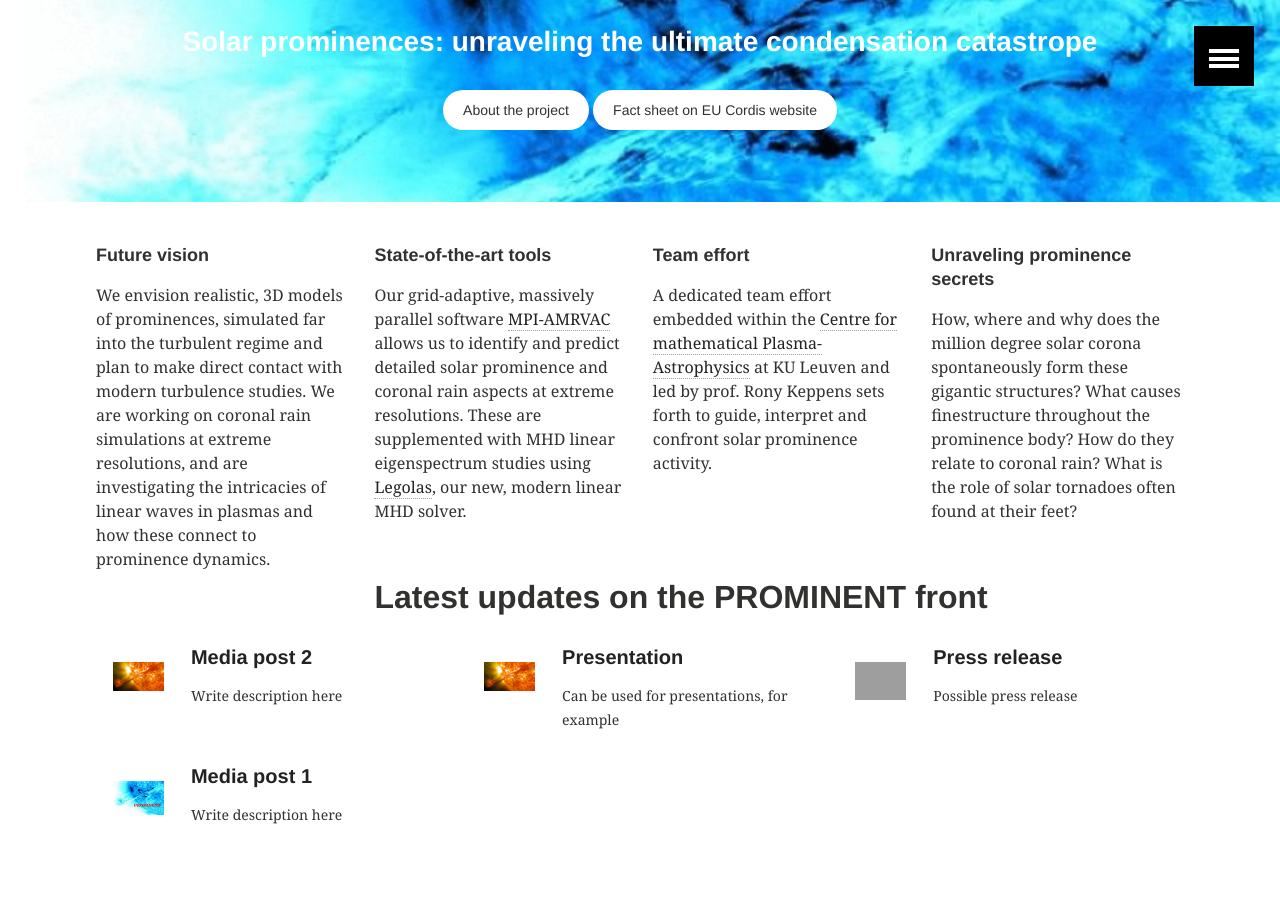
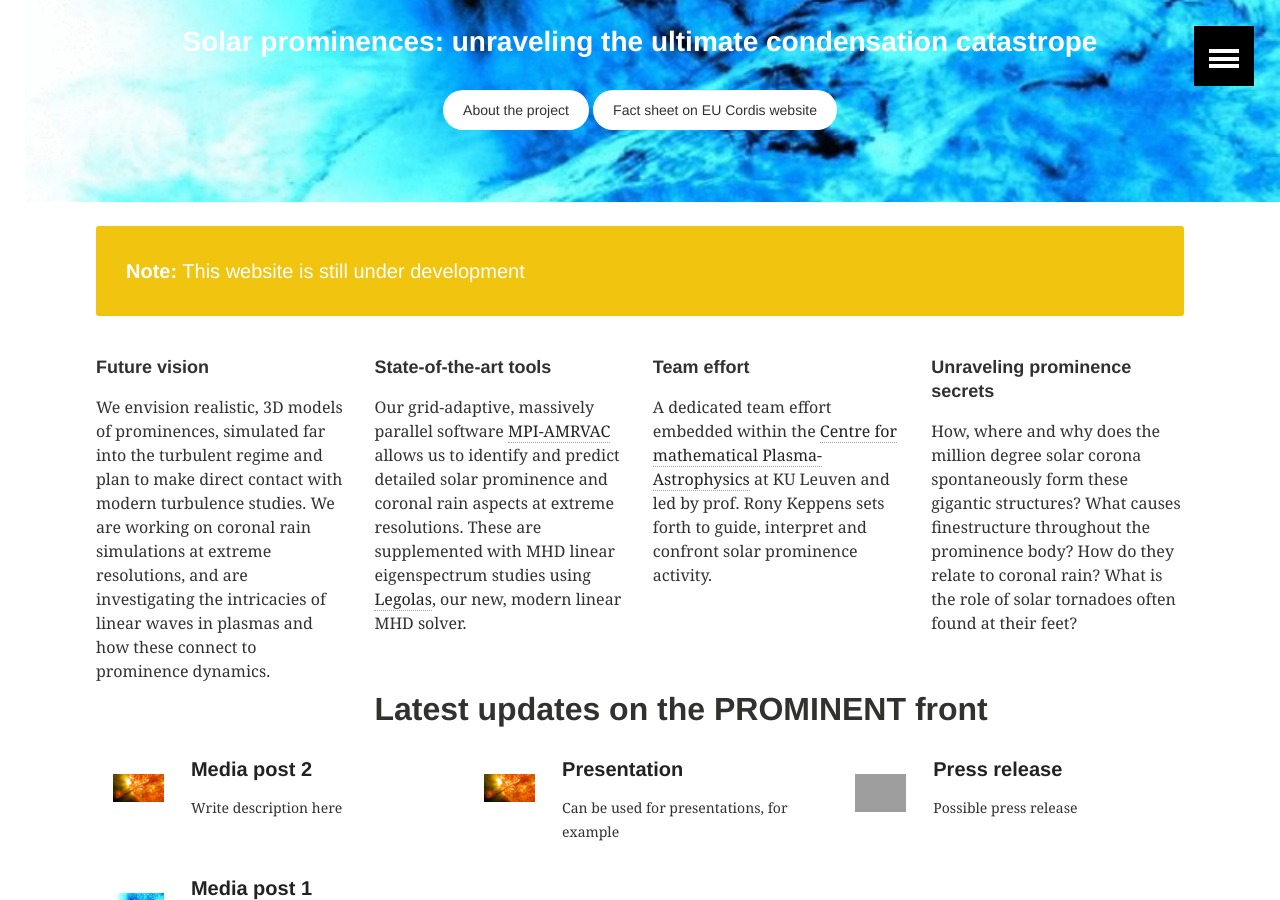
Before and after one commit to erc-prominent/erc-prominent.github.io, a Jekyll site: the page built from index.md, in a window 1280 px wide and 900 px high, scrolled down 358 px. Built offline with Jekyll 4.4.1, drawn with Linux system fonts in a browser that asks for light colours.

Commit message:
added 'under construction' banner to homepage

```diff
--- a/index.md
+++ b/index.md
@@ -4,6 +4,10 @@ permalink: /
 image:
   feature: prominent_header.png
 ---
+
+**Note:** This website is still under development
+{: .notice-warning}
+
 
 <div class="tiles">
 
```
